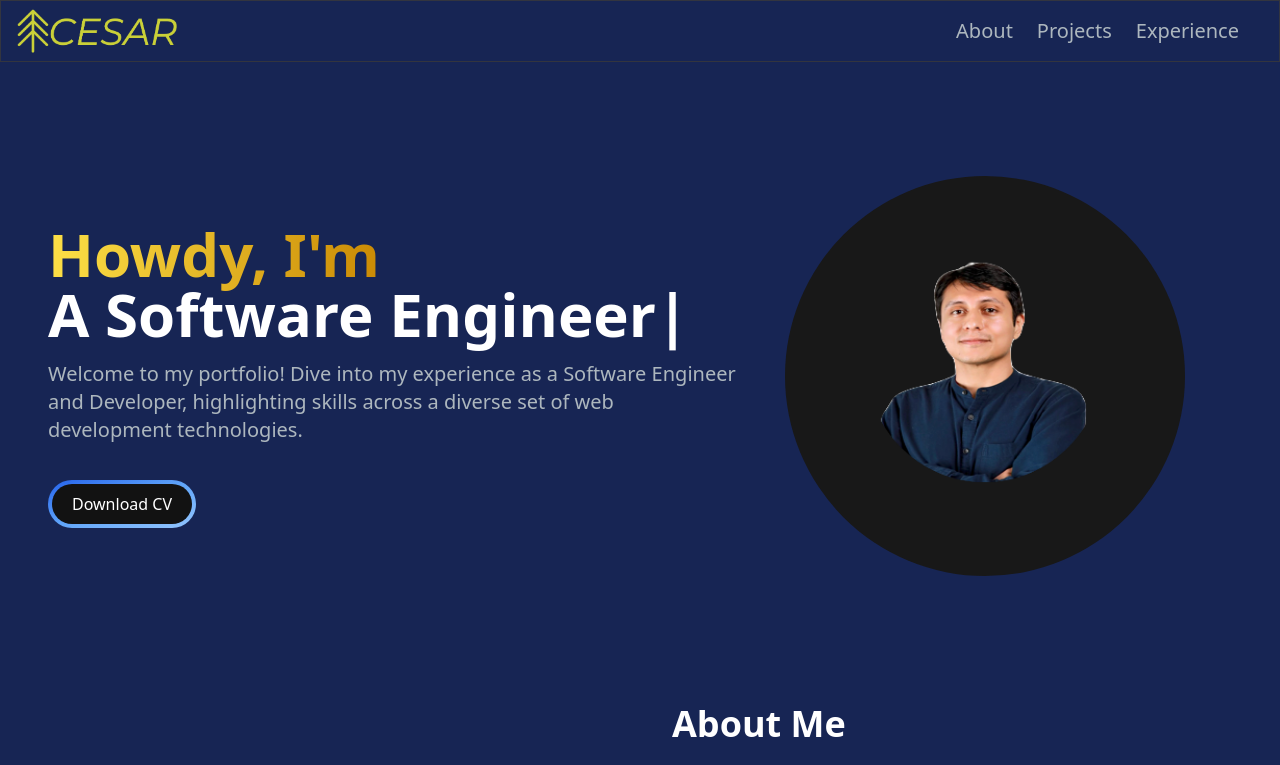
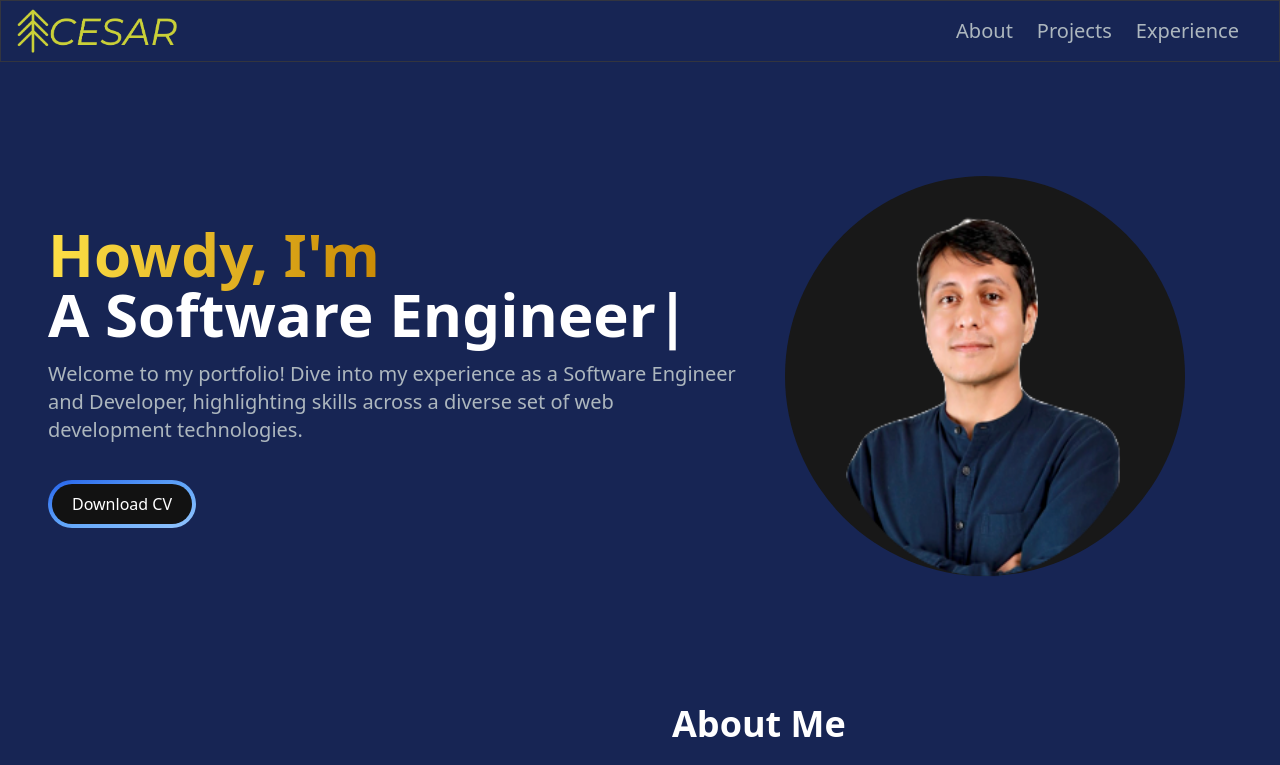
Before and after one commit to wowgr8/personal-portfolio, a React (Create React App) app: page / in a window 1280 px wide. Shown: the top 765 px of the page. Built offline with nearby package versions, Linux system fonts and the light colour scheme.

Commit message:
add new profile image placement and size

```diff
--- a/src/pages/Home.js
+++ b/src/pages/Home.js
@@ -67,7 +67,7 @@ function Home() {
             <img
               src={ProfilePic2Cropped}
               alt="hero-image"
-              className="absolute transform -translate-x-1/2 -translate-y-1/2  sm:top-1/2 left-1/2 lg:top-[55%] lg:w-[300px] lg:h-[400px] w-[200px] h-[260px] top-[55%]"
+              className="absolute transform -translate-x-1/2 -translate-y-1/2  sm:top-1/2 left-1/2 lg:top-[65%] lg:w-[500px] lg:h-[650px] w-[400px] h-[360px] top-[60%]"
             />
           </div>
         </motion.div>
```
